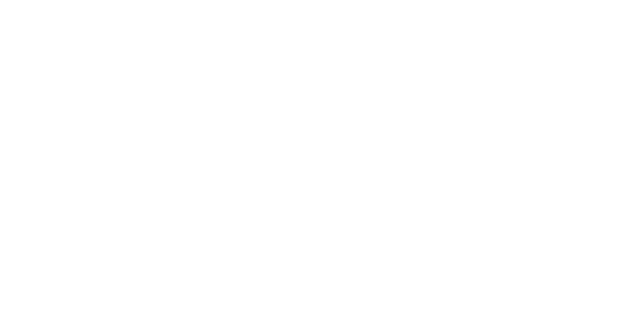
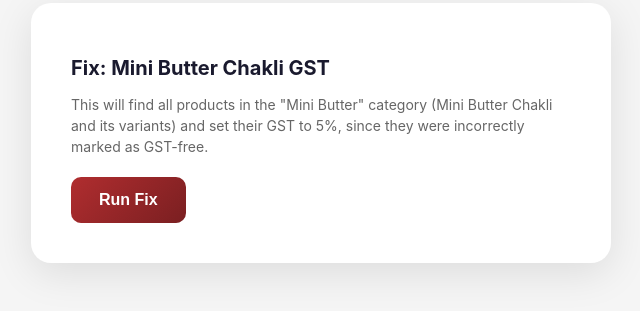
Before and after one commit to Nabh1936/snacks-app, a React (Create React App) app: page /fixgst in a window 1280 px wide. Before the commit this address had no page. Shown: the part 287-598 px from the top of the page, without its empty margins (319-959 px from the left). Built offline with nearby package versions, Linux system fonts and the light colour scheme.

Commit message:
fix mini butter chakli gst

```diff
--- a/src/App.js
+++ b/src/App.js
@@ -1,6 +1,7 @@
 import React from 'react';
 import { BrowserRouter as Router, Routes, Route, Navigate } from 'react-router-dom';
 import Login from './pages/Login';
+import FixGst from './pages/FixGst';
 import UploadProducts from './pages/UploadProducts';
 import Home from './pages/Home';
 import Cart from './pages/Cart';
@@ -23,6 +24,7 @@
         <Route path="/" element={<Login />} />
         <Route path="/login" element={<Login />} />
         <Route path="/home" element={<Home />} />
+        <Route path="/fixgst" element={<FixGst />} />
         <Route path="/cart" element={<Cart />} />
         <Route path="/orders" element={<Orders />} />
         <Route path="/admin" element={<AdminDashboard />} />
--- a/src/pages/AdminDashboard.js
+++ b/src/pages/AdminDashboard.js
@@ -1,6 +1,6 @@
 import React, { useState, useEffect } from 'react';
 import { useNavigate } from 'react-router-dom';
-import { collection, getDocs, doc, updateDoc } from 'firebase/firestore';
+import { collection, getDocs, doc, updateDoc, deleteDoc } from 'firebase/firestore';
 import { db } from '../firebase';
 
 export default function AdminDashboard() {
@@ -12,6 +12,8 @@
   const [searchPhone, setSearchPhone] = useState('');
   const [dateFilter, setDateFilter] = useState('all'); // all | today | week
   const [stockSearch, setStockSearch] = useState('');
+  const [confirmClear, setConfirmClear] = useState(false);
+  const [clearing, setClearing] = useState(false);
 
   useEffect(() => {
     fetchAll();
@@ -54,6 +56,23 @@
       ));
     } catch (error) {
       console.error('Error updating stock:', error);
+    }
+  };
+
+  const clearAllOrders = async () => {
+    setClearing(true);
+    try {
+      const snap = await getDocs(collection(db, 'orders'));
+      for (const d of snap.docs) {
+        await deleteDoc(doc(db, 'orders', d.id));
+      }
+      localStorage.removeItem('mdOrders');
+      setOrders([]);
+    } catch (error) {
+      console.error('Error clearing orders:', error);
+    } finally {
+      setClearing(false);
+      setConfirmClear(false);
     }
   };
 
@@ -142,6 +161,29 @@
 
       {tab === 'orders' && (
         <div style={styles.section}>
+          {orders.length > 0 && (
+            <div style={styles.clearBox}>
+              {!confirmClear ? (
+                <button style={styles.clearBtn} onClick={() => setConfirmClear(true)}>
+                  🗑️ Clear All Orders
+                </button>
+              ) : (
+                <div style={styles.confirmBox}>
+                  <p style={styles.confirmText}>
+                    This will permanently delete all {orders.length} orders. This cannot be undone.
+                  </p>
+                  <div style={styles.confirmActions}>
+                    <button style={styles.cancelBtn} onClick={() => setConfirmClear(false)} disabled={clearing}>
+                      Cancel
+                    </button>
+                    <button style={styles.confirmDeleteBtn} onClick={clearAllOrders} disabled={clearing}>
+                      {clearing ? 'Deleting...' : 'Yes, Delete All'}
+                    </button>
+                  </div>
+                </div>
+              )}
+            </div>
+          )}
           <div style={styles.filterRow}>
             <input
               style={styles.searchInput}
@@ -171,7 +213,10 @@
             filteredOrders.map(order => (
               <div key={order.id} style={styles.orderCard}>
                 <div style={styles.orderHeader}>
-                  <span style={styles.orderId}>📱 {order.phone}</span>
+                  <div>
+                  {order.name && <span style={styles.orderName}>{order.name}</span>}
+                  <span style={order.name ? styles.orderPhoneSub : styles.orderId}>📱 {order.phone}</span>
+                </div>
                   <span style={{
                     ...styles.orderStatus,
                     background: order.status === 'Dispatched' ? '#e8f5e9' : '#FFF6D9',
@@ -259,6 +304,13 @@
   tabBtnActive: { background: '#B02D2F', color: 'white', border: '1px solid #B02D2F' },
   section: { padding: '0 16px 40px' },
   filterRow: { marginBottom: '8px' },
+  clearBox: { marginBottom: '14px' },
+  clearBtn: { width: '100%', padding: '10px', background: 'white', border: '1px solid #B02D2F', color: '#B02D2F', borderRadius: '10px', fontSize: '13px', fontWeight: 'bold', cursor: 'pointer' },
+  confirmBox: { background: '#FDEAEA', border: '1px solid #B02D2F', borderRadius: '10px', padding: '14px' },
+  confirmText: { color: '#6E1F21', fontSize: '13px', margin: '0 0 12px' },
+  confirmActions: { display: 'flex', gap: '10px' },
+  cancelBtn: { flex: 1, padding: '10px', background: 'white', border: '1px solid #ccc', borderRadius: '8px', fontSize: '13px', cursor: 'pointer' },
+  confirmDeleteBtn: { flex: 1, padding: '10px', background: '#B02D2F', color: 'white', border: 'none', borderRadius: '8px', fontSize: '13px', fontWeight: 'bold', cursor: 'pointer' },
   searchInput: {
     width: '100%',
     padding: '12px 14px',
@@ -277,6 +329,8 @@
   orderCard: { background: 'white', borderRadius: '12px', padding: '16px', marginBottom: '12px', boxShadow: '0 2px 8px rgba(0,0,0,0.06)' },
   orderHeader: { display: 'flex', justifyContent: 'space-between', marginBottom: '8px' },
   orderId: { fontWeight: 'bold', fontSize: '14px' },
+  orderName: { display: 'block', fontWeight: 'bold', fontSize: '14px', color: '#1a1a1a' },
+  orderPhoneSub: { display: 'block', fontSize: '12px', color: '#999' },
   orderStatus: { padding: '4px 10px', borderRadius: '20px', fontSize: '12px', fontWeight: 'bold' },
   orderDate: { color: '#999', fontSize: '12px', marginBottom: '12px' },
   orderItem: { display: 'flex', justifyContent: 'space-between', fontSize: '14px', marginBottom: '6px' },
--- a/src/pages/Cart.js
+++ b/src/pages/Cart.js
@@ -25,6 +25,7 @@
   const placeOrder = async () => {
     if (cart.length === 0) return;
     const order = {
+      name: user?.name || '',
       phone: user?.phone,
       items: cart,
       subtotal,
--- /dev/null
+++ b/src/pages/Fixgst.js
@@ -0,0 +1,106 @@
+import React, { useState } from 'react';
+import { collection, getDocs, doc, updateDoc } from 'firebase/firestore';
+import { db } from '../firebase';
+
+export default function FixGst() {
+  const [status, setStatus] = useState('ready');
+  const [log, setLog] = useState([]);
+
+  const runFix = async () => {
+    setStatus('running');
+    setLog([]);
+    try {
+      const snapshot = await getDocs(collection(db, 'products'));
+      const matches = snapshot.docs.filter(d => {
+        const data = d.data();
+        return data.category === 'Mini Butter' || data.name.toLowerCase().includes('mini butter chakli');
+      });
+
+      if (matches.length === 0) {
+        setLog(['No matching products found. They may already be fixed, or the category name is different.']);
+        setStatus('done');
+        return;
+      }
+
+      const lines = [];
+      for (const d of matches) {
+        const data = d.data();
+        await updateDoc(doc(db, 'products', d.id), { gst: 5 });
+        lines.push(`Fixed: ${data.name} → GST now 5%`);
+      }
+      setLog(lines);
+      setStatus('done');
+    } catch (error) {
+      setLog([`Error: ${error.message}`]);
+      setStatus('error');
+    }
+  };
+
+  return (
+    <div style={styles.container}>
+      <div style={styles.card}>
+        <h1 style={styles.title}>Fix: Mini Butter Chakli GST</h1>
+        <p style={styles.info}>
+          This will find all products in the "Mini Butter" category
+          (Mini Butter Chakli and its variants) and set their GST to 5%,
+          since they were incorrectly marked as GST-free.
+        </p>
+
+        {status === 'ready' && (
+          <button style={styles.button} onClick={runFix}>
+            Run Fix
+          </button>
+        )}
+
+        {status === 'running' && <p style={styles.progress}>Updating products...</p>}
+
+        {(status === 'done' || status === 'error') && (
+          <div style={styles.logBox}>
+            {log.map((line, i) => (
+              <p key={i} style={styles.logLine}>{line}</p>
+            ))}
+          </div>
+        )}
+
+        {status === 'done' && (
+          <p style={styles.success}>✅ Done. You can delete this page's route now.</p>
+        )}
+      </div>
+    </div>
+  );
+}
+
+const styles = {
+  container: {
+    minHeight: '100vh',
+    background: '#f5f5f5',
+    display: 'flex',
+    alignItems: 'center',
+    justifyContent: 'center',
+    padding: '20px',
+  },
+  card: {
+    background: 'white',
+    borderRadius: '20px',
+    padding: '40px',
+    width: '100%',
+    maxWidth: '500px',
+    boxShadow: '0 10px 40px rgba(0,0,0,0.1)',
+  },
+  title: { fontSize: '20px', color: '#1a1a2e', marginBottom: '12px' },
+  info: { fontSize: '14px', color: '#666', marginBottom: '20px', lineHeight: '1.5' },
+  button: {
+    padding: '14px 28px',
+    background: 'linear-gradient(135deg, #B02D2F 0%, #7A1F21 100%)',
+    color: 'white',
+    border: 'none',
+    borderRadius: '10px',
+    fontSize: '16px',
+    fontWeight: 'bold',
+    cursor: 'pointer',
+  },
+  progress: { fontSize: '15px', fontWeight: 'bold', color: '#1a1a2e' },
+  logBox: { background: '#f9f9f9', borderRadius: '10px', padding: '14px', marginTop: '10px', maxHeight: '300px', overflowY: 'auto' },
+  logLine: { fontSize: '13px', color: '#333', margin: '4px 0' },
+  success: { fontSize: '15px', color: '#2e7d32', fontWeight: 'bold', marginTop: '14px' },
+};
--- a/src/pages/Login.js
+++ b/src/pages/Login.js
@@ -3,22 +3,30 @@
 const ADMIN_PHONE = '9820891781';
 
 export default function Login() {
+  const [name, setName] = useState('');
   const [phone, setPhone] = useState('');
   const [error, setError] = useState('');
 
   const handleLogin = () => {
-    const cleaned = phone.trim();
-    if (cleaned.length !== 10 || isNaN(cleaned)) {
+    const cleanedPhone = phone.trim();
+    const cleanedName = name.trim();
+
+    if (cleanedName.length < 2) {
+      setError('Please enter your name or shop name');
+      return;
+    }
+    if (cleanedPhone.length !== 10 || isNaN(cleanedPhone)) {
       setError('Please enter a valid 10 digit phone number');
       return;
     }
-    const user = { phone: cleaned, isAdmin: cleaned === ADMIN_PHONE };
+
+    const user = { name: cleanedName, phone: cleanedPhone, isAdmin: cleanedPhone === ADMIN_PHONE };
     try {
       localStorage.setItem('mdUser', JSON.stringify(user));
     } catch (e) {
       console.log('localStorage error', e);
     }
-    if (cleaned === ADMIN_PHONE) {
+    if (cleanedPhone === ADMIN_PHONE) {
       window.location.replace('/admin');
     } else {
       window.location.replace('/home');
@@ -30,6 +38,13 @@
       <div style={styles.card}>
         <img src="/logo-header.png" alt="MDF HealthPlus" style={styles.logo} />
         <p style={styles.subtitle}>Wholesale Ordering App</p>
+        <input
+          style={styles.input}
+          type="text"
+          placeholder="Your name or shop name"
+          value={name}
+          onChange={e => setName(e.target.value)}
+        />
         <input
           style={styles.input}
           type="tel"
@@ -73,14 +88,13 @@
   input: {
     width: '100%',
     padding: '14px',
-    fontSize: '18px',
+    fontSize: '16px',
     border: '2px solid #e0e0e0',
     borderRadius: '10px',
-    marginBottom: '16px',
+    marginBottom: '14px',
     boxSizing: 'border-box',
     outline: 'none',
     textAlign: 'center',
-    letterSpacing: '4px',
   },
   button: {
     width: '100%',
@@ -93,6 +107,7 @@
     fontWeight: 'bold',
     cursor: 'pointer',
     marginBottom: '16px',
+    marginTop: '6px',
   },
   error: { color: '#B02D2F', fontSize: '13px', marginBottom: '10px' },
   note: { color: '#999', fontSize: '12px' },
```
